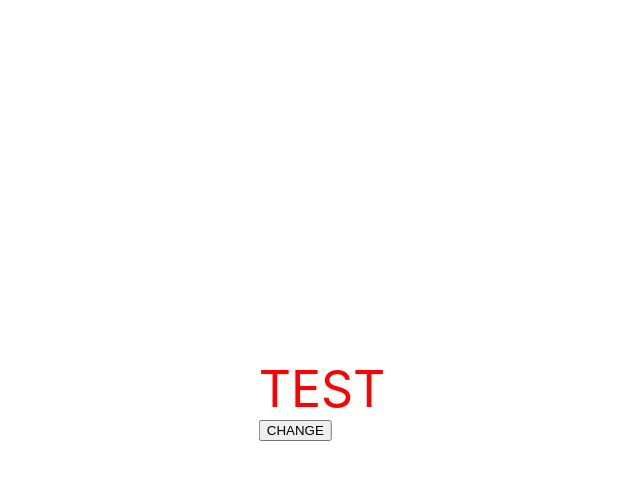
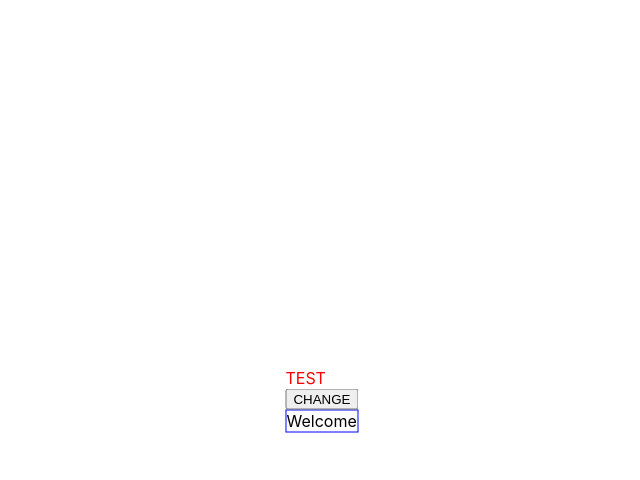
Before and after one commit to Sweet-Pumpkin/practice-create-react-app, a React (Create React App) app: page / in a window 1280 px wide. Both pictures are taken after a click on the button "CHANGE". Shown: the top 480 px of the page, without its empty margins (318-958 px from the left). Built offline with nearby package versions, Linux system fonts and the light colour scheme.

Commit message:
feat: Practice styled-components

```diff
--- a/src/styled-components/Test.jsx
+++ b/src/styled-components/Test.jsx
@@ -1,5 +1,7 @@
 // react
 import React, { useState } from 'react';
+// components
+import Welcome from './Welcome';
 // style
 import { TestStyle } from './TestStyle';
 
@@ -15,6 +17,7 @@ export default function Test() {
       <button onClick={() => setColorState(prev => !prev)}>
         CHANGE
       </button>
+      <Welcome colorState={colorState}/>
     </TestStyle>
   )
 }
--- a/src/styled-components/TestStyle.js
+++ b/src/styled-components/TestStyle.js
@@ -3,7 +3,6 @@ import styled from "styled-components";
 
 export const TestStyle = styled.div`
   .title {
-    font-size: ${props => props.colorState ? "50px" : "10px"};
     color: ${props => props.colorState ? "red" : "blue"};
     transition: 1s;
   }
--- /dev/null
+++ b/src/styled-components/Welcome.jsx
@@ -0,0 +1,10 @@
+import React from 'react';
+import { WelcomeStyle } from './WelcomeStyle';
+
+export default function Welcome({ colorState }) {
+  return (
+    <WelcomeStyle colorState={colorState}>
+      <div>Welcome</div>
+    </WelcomeStyle>
+  )
+}
--- /dev/null
+++ b/src/styled-components/WelcomeStyle.js
@@ -0,0 +1,10 @@
+import styled from "styled-components";
+
+export const WelcomeStyle = styled.div`
+  div {
+    opacity: ${props => props.colorState ? "1" : "0"};
+    height: ${props => props.colorState ? "21px" : "0px"};
+    border: 1px solid blue;
+    transition: 1s;
+  }
+`
```
